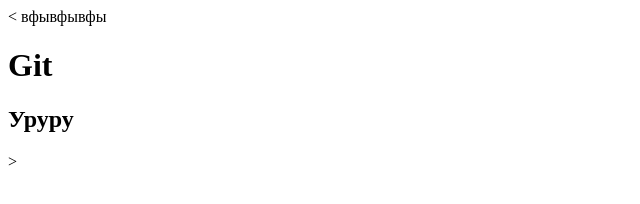
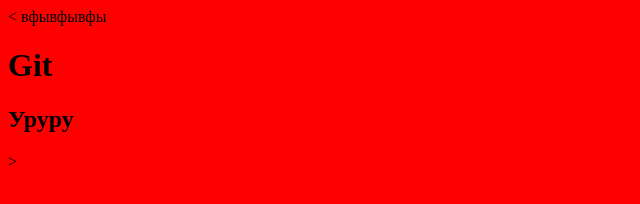
Before and after one commit to drelaron1/loftblog, a plain HTML site: page index.html in a window 1280 px wide. Shown: the whole page, without its empty margins (0-640 px from the left). Drawn offline with Linux system fonts and the light colour scheme.

Commit message:
add styles

```diff
--- a/index.html
+++ b/index.html
@@ -2,6 +2,7 @@
 <html>
 <head>
 	<title>Document</title>
+	<link rel="stylesheet" type="text/css" href="style.css">
 </head>
 <body>вфывфывфы
 	<h1>Git</h1>
--- /dev/null
+++ b/style.css
@@ -0,0 +1,3 @@
+body {
+	background: red;
+}
```
